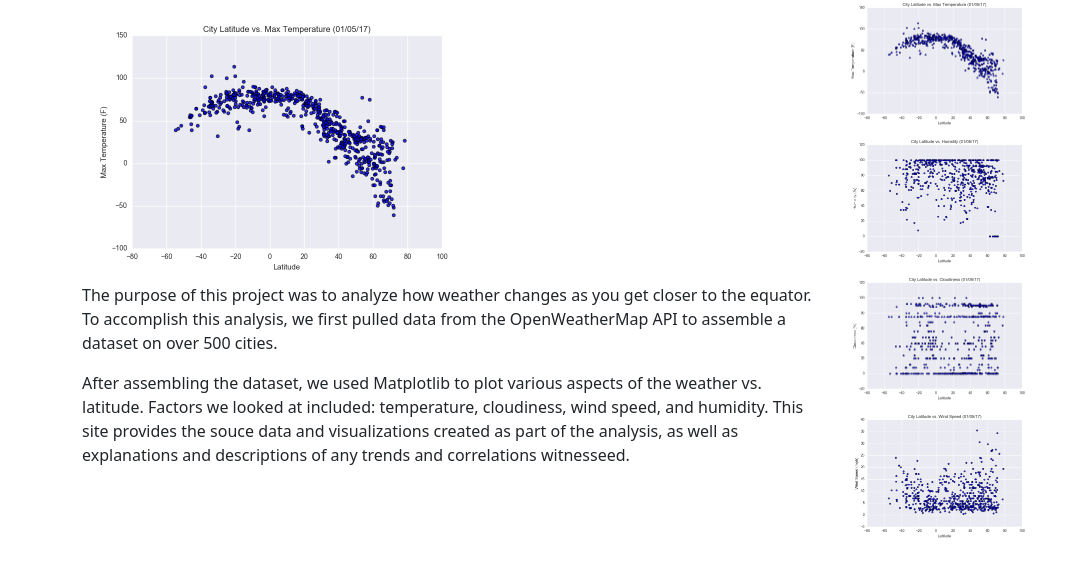
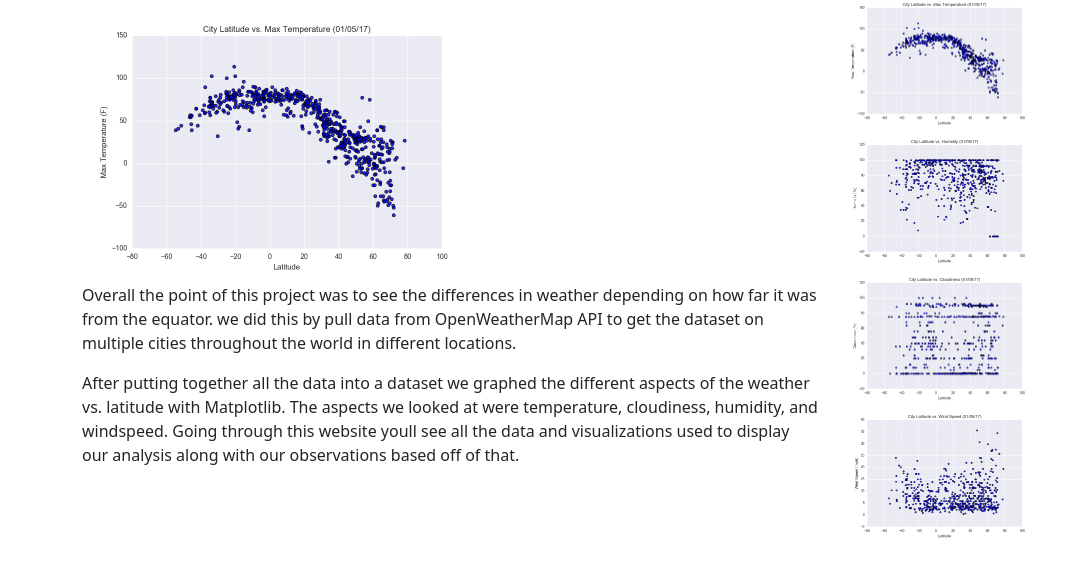
Before and after one commit to KElijahS/web-design-challenge, a plain HTML site: page index.html in a window 1280 px wide. Shown: the part 129-706 px from the top of the page, without its empty margins (0-1075 px from the left). Drawn offline with nearby package versions, Linux system fonts and the light colour scheme.

Commit message:
final push

```diff
--- a/index.html
+++ b/index.html
@@ -52,13 +52,17 @@
                 <h1>Summary: Latitude vs. X</h1>
                 <hr>
                         <img src="Resources/assets/images/Fig1.png" alt="Max Temperature vs. Latitude" width="400">
-                        <p>The purpose of this project was to analyze how weather changes as you get closer to the equator. To
-                            accomplish this analysis, we first pulled data from the OpenWeatherMap API to assemble a dataset on over 500
-                            cities.</p>
-                        <p>After assembling the dataset, we used Matplotlib to plot various aspects of the weather vs. latitude. Factors
-                            we looked at included: temperature, cloudiness, wind speed, and humidity. This site provides the souce data
-                            and visualizations created as part of the analysis, as well as explanations and descriptions of any trends and
-                            correlations witnesseed.</p>
+                        <p>
+                          Overall the point of this project was to see the differences in weather depending on how far it was from the equator.
+                          we did this by pull data from OpenWeatherMap API to get the dataset on multiple cities throughout the world in different
+                          locations.
+                        </p>
+                        <p>
+                          After putting together all the data into a dataset we graphed the different aspects of the weather vs. latitude
+                          with Matplotlib. The aspects we looked at were temperature, cloudiness, humidity, and windspeed. Going through
+                          this website youll see all the data and visualizations used to display our analysis along with our observations
+                          based off of that.
+                        </p>
 
 
             </div>
```
Also changed, not shown: cloudiness.html (+3 -3 lines), humidity.html (+5 -4 lines), temperature.html (+5 -4 lines), windspeed.html (+5 -2 lines).
